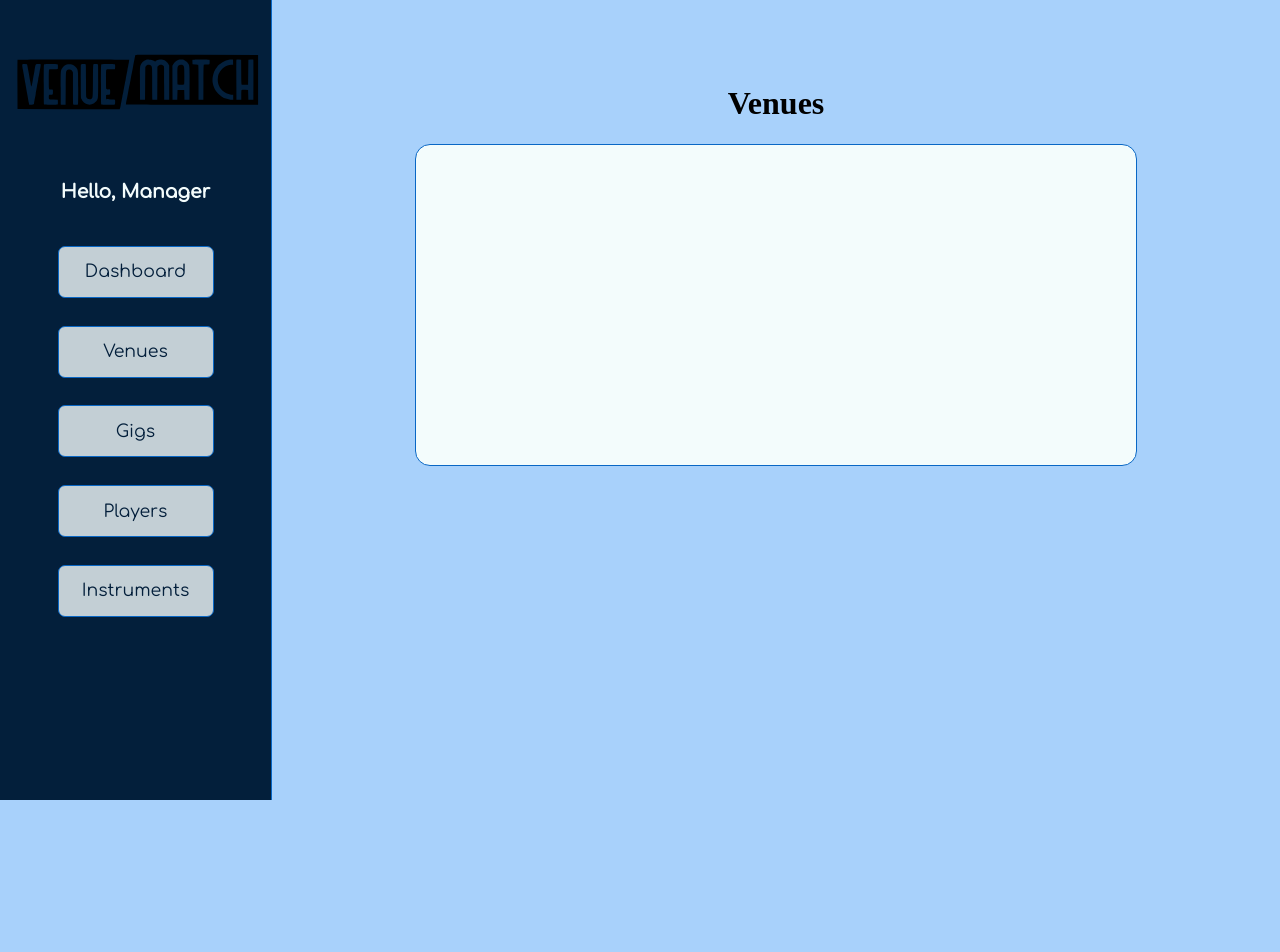
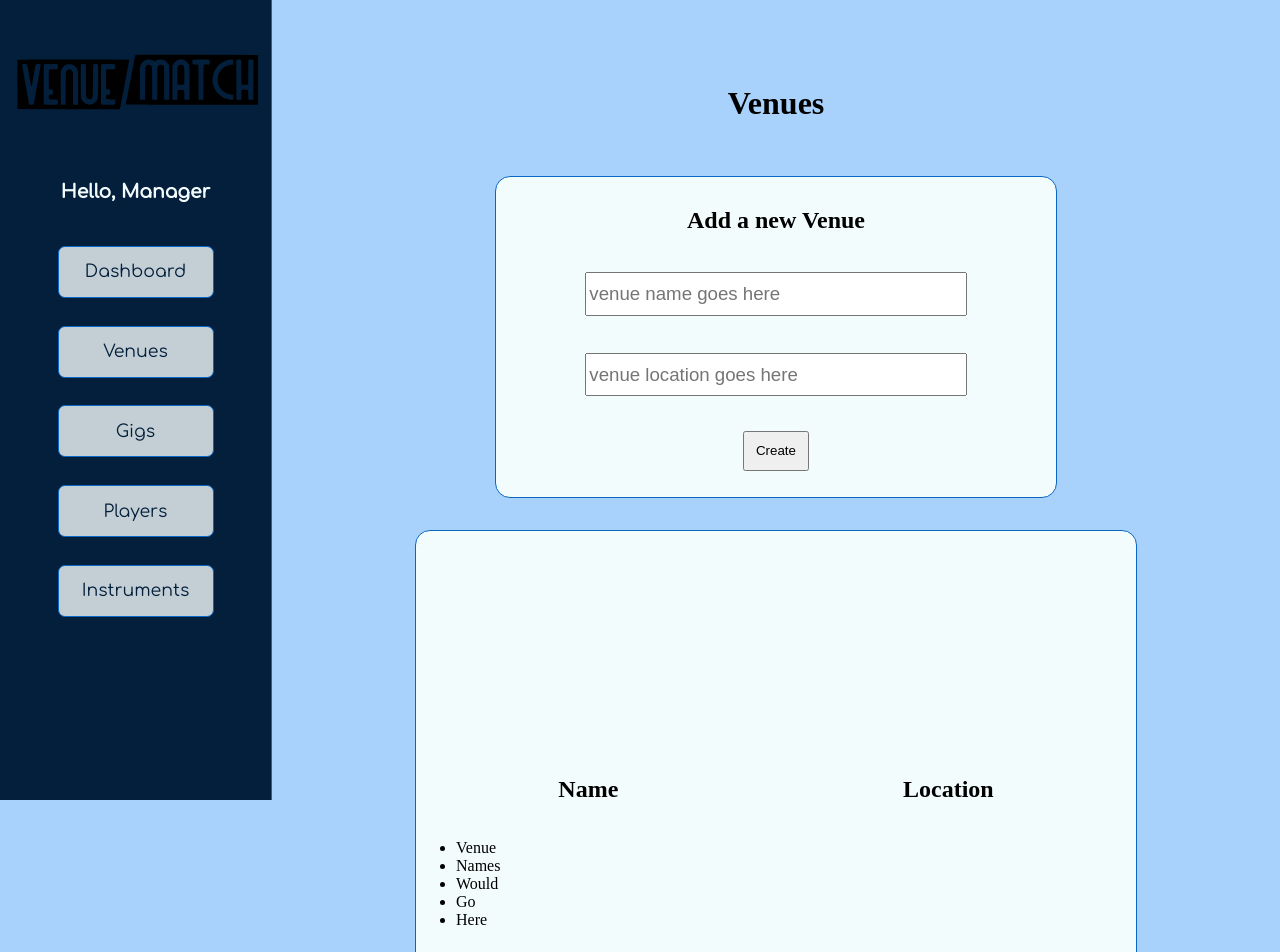
Before and after one commit to VenueMatchIO/VenueMatch, a React (Create React App) app in the folder client/: page /venues in a window 1280 px wide. Shown: the top 952 px of the page. Before the commit the page ends 800 px from the top, so only its background shows below. Built offline with nearby package versions, Linux system fonts and the light colour scheme.

Commit message:
continued building out venue page

```diff
--- a/client/src/pages/Venues/VenuesPage.jsx
+++ b/client/src/pages/Venues/VenuesPage.jsx
@@ -3,11 +3,35 @@ import React from 'react';
 function VenuesPage(props) {
   // TODO: need to map venue state to props
   return (
-    <div>
+    <div className='venue-page'>
       <h1 className='venue-header'>Venues</h1>
       <div className='venue-creator'>
+        <h2 className='add-venue-header'>Add a new Venue</h2>
+        <div className='venue-name'>
+          <input placeholder='venue name goes here' />
+        </div>
+        <div className='venue-location'>
+          <input placeholder='venue location goes here' />
+        </div>
+        <div className='venue-create-btn-div'>
+          <button>Create</button>
+        </div>
+      </div>
+      <div className='venue-page-body'>
+        <div className='venue-page-body-header'>
+          <h2>Name</h2>
+          <div className=''>
+            <h2>Location</h2>
+          </div>
+        </div>
         <div>
-
+          <ul>
+            <li>Venue</li>
+            <li>Names</li>
+            <li>Would</li>
+            <li>Go</li>
+            <li>Here</li>
+          </ul>
         </div>
       </div>
     </div>
--- a/client/src/styles.scss
+++ b/client/src/styles.scss
@@ -267,12 +267,60 @@ Venue Page Styles
   justify-content: center;
 }
 
+.venue-page {
+  display: flex;
+  flex-direction: column;
+  align-items: center;
+}
+
 .venue-creator {
   display: flex;
+  flex-direction: column;
   justify-content: center;
-  width: 45em;
+  align-items: center;
+  width: 35em;
   height: 20em;
   background-color: $Tertiary;
   border: 1pt solid $Primary;
   border-radius: 15px;
+  margin: 2em;
+
+  input {
+    width: 20em;
+    height: 2em;
+    margin: 1em;
+    font-size: 14pt;
+  }
+
+  button {
+    width: 5em;
+    height: 3em;
+    // justify-content: flex-end;
+  }
 }
+
+.venue-create-btn-div {
+  margin: 1em;
+}
+
+.venue-page-body {
+  display: flex;
+  flex-direction: column;
+  justify-content: center;
+  width: 45em;
+  height: 40em;
+  background-color: $Tertiary;
+  border: 1pt solid $Primary;
+  border-radius: 15px;
+
+  h2 {
+
+    color: black;
+  }
+}
+
+.venue-page-body-header {
+  display: flex;
+  flex-direction: row;
+  justify-content: space-around;
+}
```
